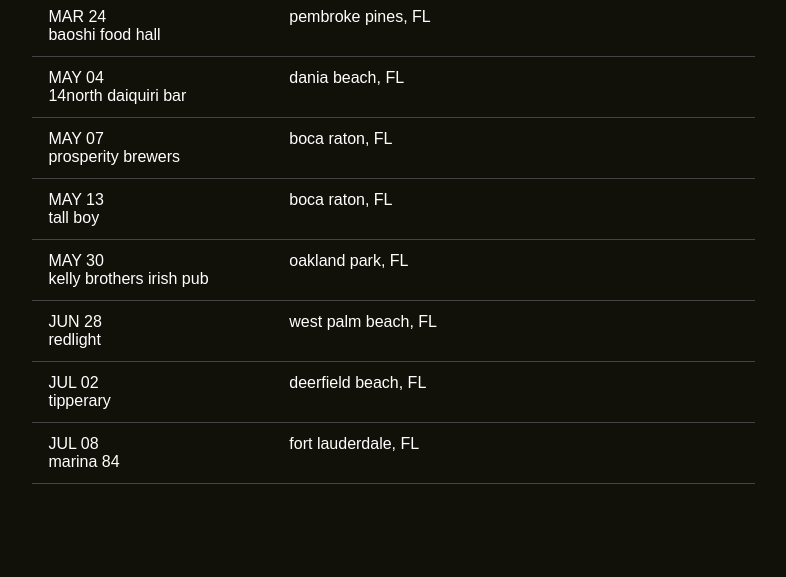
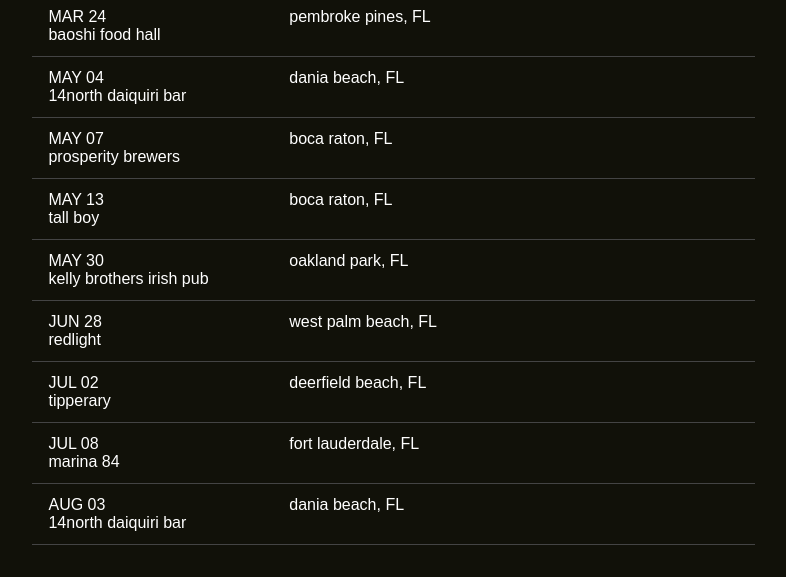
Before and after one commit to skennycomedy/skennycomedy.github.io, a Jekyll site: the page built from index.html, in a window 1280 px wide and 1016 px high, cut to the strip 439-1016 px from the top of the window. Shown: the whole strip, without its empty margins (485-1271 px from the left). Built offline with Jekyll 4.4.1, drawn with Linux system fonts in a browser that asks for light colours.

Commit message:
Update shows.yml

```diff
--- a/_data/shows.yml
+++ b/_data/shows.yml
@@ -45,3 +45,7 @@
 -  date: JUL 08
    venue: marina 84
    location: fort lauderdale, FL
+
+-  date: AUG 03
+   venue: 14north daiquiri bar
+   location: dania beach, FL
```
